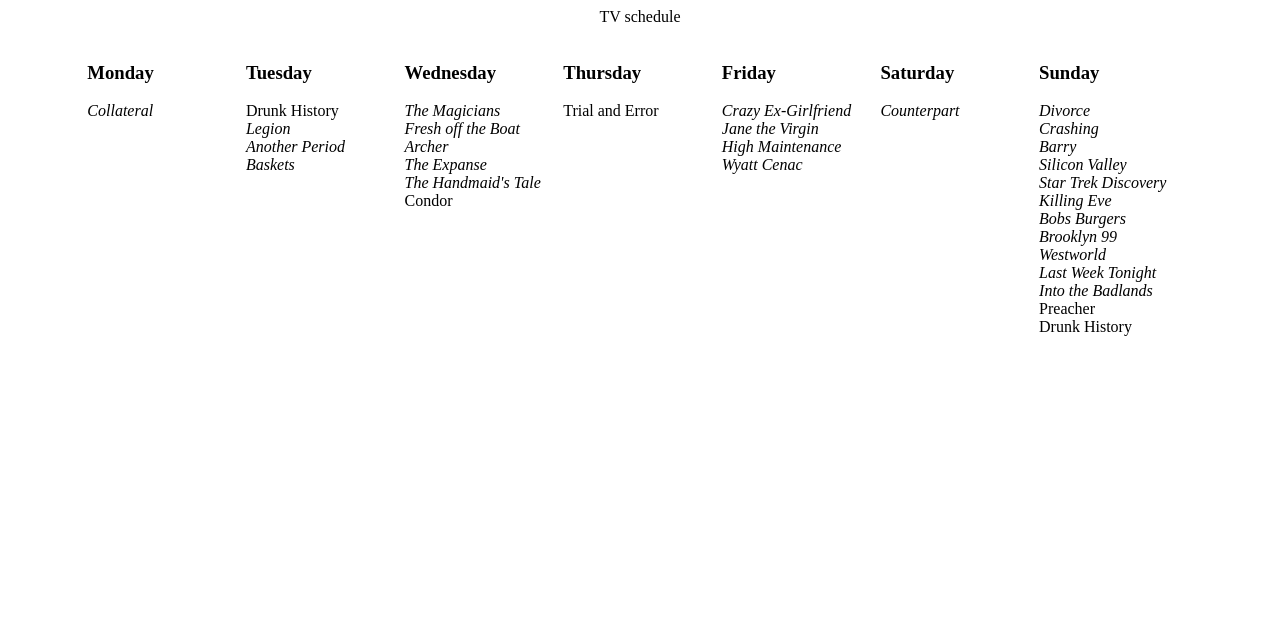
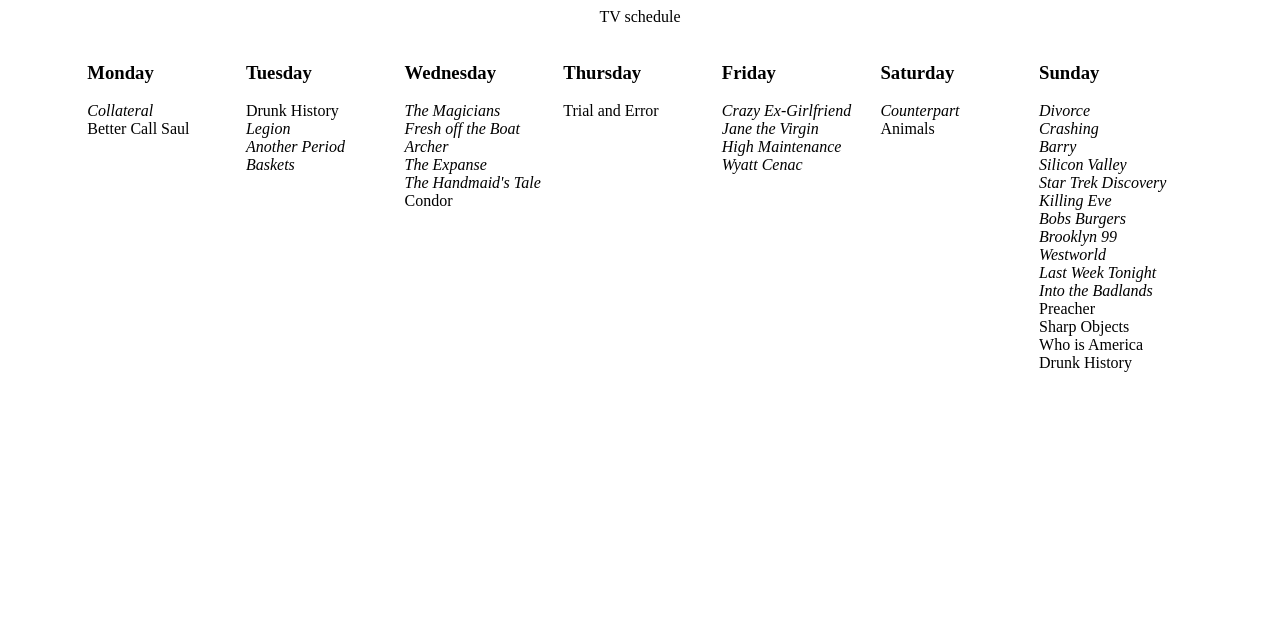
Before and after one commit to StevenWoo/flaskplaytime, a Flask app: page /tv/schedule in a window 1280 px wide. Shown: the top 642 px of the page. Run offline with Flask 2, Linux system fonts and the light colour scheme.

Commit message:
update sched

```diff
--- a/templates/tv_schedule.html
+++ b/templates/tv_schedule.html
@@ -50,6 +50,7 @@
       <div class="day1">
         <h3> Monday</h3>
         <i>Collateral</i><br />
+        Better Call Saul<br />
               </div>
       <div class="day2">
         <h3> Tuesday</h3>
@@ -65,7 +66,6 @@
         Fresh off the Boat<br />
        Archer<br />
         The Expanse<br />
-
         The Handmaid's Tale<br />
       </i>
       Condor<br />
@@ -91,6 +91,7 @@
       <i>
       Counterpart<br />
       </i>
+      Animals
       </div>
     <div class="day7">
 <h3>    Sunday</h3>
@@ -108,7 +109,8 @@ Bobs Burgers<br />
     Into the Badlands<br />
 </i>
 Preacher<br />
-
+Sharp Objects<br />
+Who is America<br />
 Drunk History<br />
     </div>
     </div>
```
